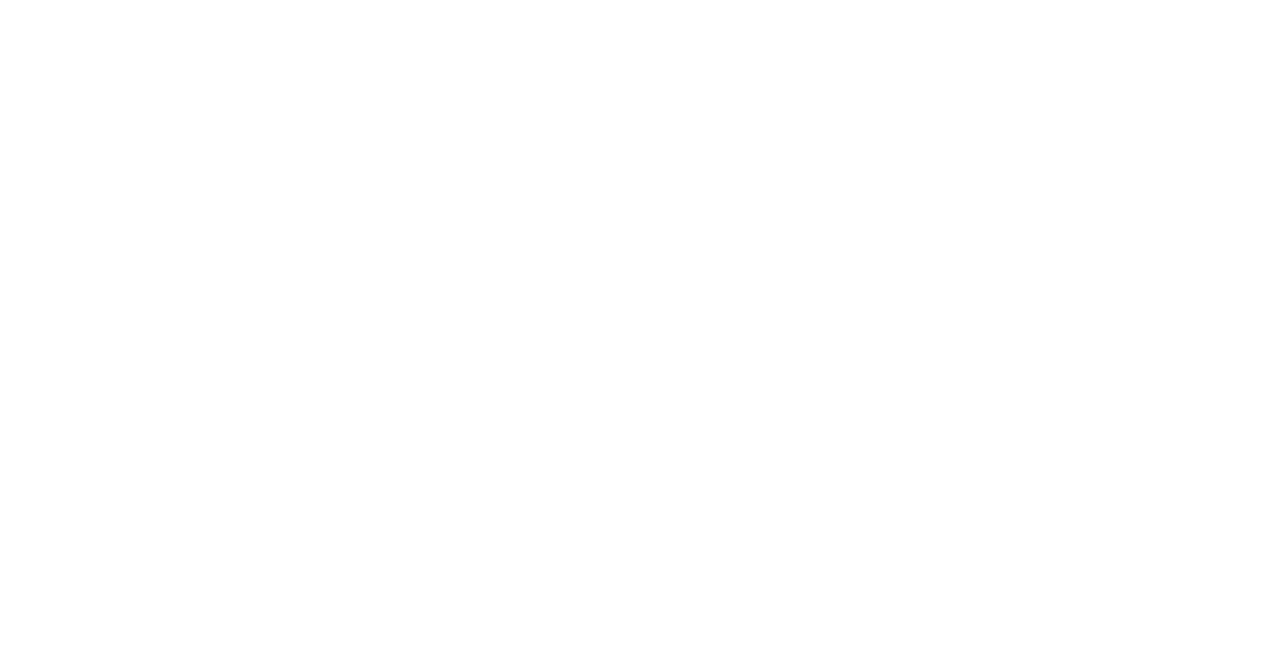
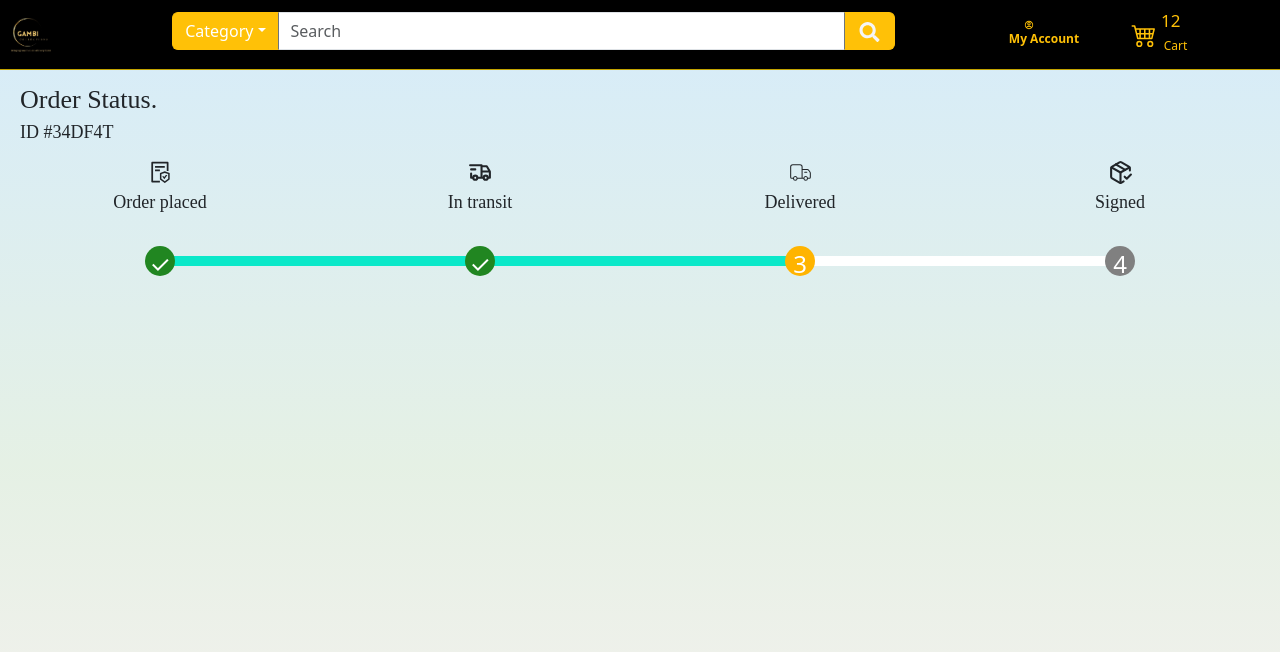
Before and after one commit to Red-stevo/Ecommerce, a React (Vite) app in the folder onshop/: page /home/user/order-status in a window 1280 px wide. Before the commit this address had no page. Shown: the top 652 px of the page. Built offline with nearby package versions, Linux system fonts and the light colour scheme.

Commit message:
Commit message >>>>> progress bar done <<<<<

```diff
--- a/onshop/src/App.jsx
+++ b/onshop/src/App.jsx
@@ -11,6 +11,7 @@
 import AllOrdersPage from "./IndexPage/AdminPages/OrdersPages/AllOrdersPage.jsx";
 import OrderDisplay from "./IndexPage/AdminPages/OrdersPages/OrderDisplay.jsx";
 import ProductsCart from "./IndexPage/Pages/UserCart/ProductsCart.jsx";
+import OrderStatus from "./IndexPage/Pages/OrderStatusPage/OrderStatus.jsx";
 
 const App = () => {
   return (
@@ -21,6 +22,7 @@
                   <Route path={"/home/products/:productsCategory"} element={<CategoricalProductsDisplay />}/>
                   <Route path={"/home/product/:productId"} element={<ProductDisplay />} />
                   <Route path={"/home/user/cart"} element={<ProductsCart />} />
+                  <Route path={"/home/user/order-status"} element={ <OrderStatus /> }/>
               </Route>
               <Route path={"/auth/login"} element={<LoginPage />} />
               <Route path={"/auth/registration"} element={<RegistrationPage />} />
--- a/onshop/src/IndexPage/Pages/OrderStatusPage/OrderStatus.jsx
+++ b/onshop/src/IndexPage/Pages/OrderStatusPage/OrderStatus.jsx
@@ -1,8 +1,100 @@
 import "./Styles/OrderStatus.css";
+import {AiOutlineFileProtect} from "react-icons/ai";
+import {TbTruckDelivery} from "react-icons/tb";
+import {CiDeliveryTruck} from "react-icons/ci";
+import {LuPackageCheck} from "react-icons/lu";
+import {useEffect, useRef, useState} from "react";
+
+const shippingStatus = {
+    OrderTrackingProducts : [
+        {productImageUrl:"https://external-content.duckduckgo.com/iu/?u=https%3A%2F%2Ftse1.mm.bing.net%2Fth%3Fid%3DOIP.WCCq2nZelTZuFIRbJF7AuAHaEK%26pid%3DApi&f=1&ipt=536de08d8441cea809d6267004fecd429bb7f1c6492547d25bf244e3d597bbdd&ipo=images",
+            productName:"J4 cactus jack sneakers", productPrice:2340.50},
+        {productImageUrl:"https://external-content.duckduckgo.com/iu/?u=https%3A%2F%2Ftse1.mm.bing.net%2Fth%3Fid%3DOIP.WCCq2nZelTZuFIRbJF7AuAHaEK%26pid%3DApi&f=1&ipt=536de08d8441cea809d6267004fecd429bb7f1c6492547d25bf244e3d597bbdd&ipo=images",
+            productName:"J4 cactus jack sneakers", productPrice:2340.50},
+        {productImageUrl:"https://external-content.duckduckgo.com/iu/?u=https%3A%2F%2Ftse1.mm.bing.net%2Fth%3Fid%3DOIP.WCCq2nZelTZuFIRbJF7AuAHaEK%26pid%3DApi&f=1&ipt=536de08d8441cea809d6267004fecd429bb7f1c6492547d25bf244e3d597bbdd&ipo=images",
+            productName:"J4 cactus jack sneakers", productPrice:2340.50},
+        {productImageUrl:"https://external-content.duckduckgo.com/iu/?u=https%3A%2F%2Ftse1.mm.bing.net%2Fth%3Fid%3DOIP.WCCq2nZelTZuFIRbJF7AuAHaEK%26pid%3DApi&f=1&ipt=536de08d8441cea809d6267004fecd429bb7f1c6492547d25bf244e3d597bbdd&ipo=images",
+            productName:"J4 cactus jack sneakers", productPrice:2340.50},
+        {productImageUrl:"https://external-content.duckduckgo.com/iu/?u=https%3A%2F%2Ftse1.mm.bing.net%2Fth%3Fid%3DOIP.WCCq2nZelTZuFIRbJF7AuAHaEK%26pid%3DApi&f=1&ipt=536de08d8441cea809d6267004fecd429bb7f1c6492547d25bf244e3d597bbdd&ipo=images",
+            productName:"J4 cactus jack sneakers", productPrice:2340.50},
+        {productImageUrl:"https://external-content.duckduckgo.com/iu/?u=https%3A%2F%2Ftse1.mm.bing.net%2Fth%3Fid%3DOIP.WCCq2nZelTZuFIRbJF7AuAHaEK%26pid%3DApi&f=1&ipt=536de08d8441cea809d6267004fecd429bb7f1c6492547d25bf244e3d597bbdd&ipo=images",
+            productName:"J4 cactus jack sneakers", productPrice:2340.50},
+        {productImageUrl:"https://external-content.duckduckgo.com/iu/?u=https%3A%2F%2Ftse1.mm.bing.net%2Fth%3Fid%3DOIP.WCCq2nZelTZuFIRbJF7AuAHaEK%26pid%3DApi&f=1&ipt=536de08d8441cea809d6267004fecd429bb7f1c6492547d25bf244e3d597bbdd&ipo=images",
+            productName:"J4 cactus jack sneakers", productPrice:2340.50},
+        {productImageUrl:"https://external-content.duckduckgo.com/iu/?u=https%3A%2F%2Ftse1.mm.bing.net%2Fth%3Fid%3DOIP.WCCq2nZelTZuFIRbJF7AuAHaEK%26pid%3DApi&f=1&ipt=536de08d8441cea809d6267004fecd429bb7f1c6492547d25bf244e3d597bbdd&ipo=images",
+            productName:"J4 cactus jack sneakers", productPrice:2340.50},
+    ],
+    orderId:"34DF4T",
+    status:2    // PLACED_ORDER DELIVERED  TRANSIT SIGNED
+};
+
+
+const statusList = [
+    { statusName:"Order placed", statusIcon:<AiOutlineFileProtect /> },
+    { statusName:"In transit", statusIcon:<TbTruckDelivery /> },
+    { statusName:"Delivered", statusIcon:<CiDeliveryTruck /> },
+    { statusName:"Signed", statusIcon:<LuPackageCheck /> },
+]
 
 const OrderStatus = () => {
+    const {orderId, status, OrderTrackingProducts} = shippingStatus;
+    const stepRef = useRef([]);
+    const [margins, setMargins] = useState({
+        marginsLeft:0,
+        marginRight:0,
+    });
+
+    const  calcProgressBarWidth = () => {
+        if(status >= statusList.length) return 100;
+        else return status / (statusList.length - 1)  * 100
+    }
+
+
+    useEffect(() => {
+        setMargins( {
+            marginsLeft:stepRef.current[0].offsetWidth/2,
+            marginRight: stepRef.current[statusList.length - 1].offsetWidth/2
+        });
+
+        console.log(margins)
+    }, [stepRef]);
+
+
     return (
-        <div>
+        <div className={"order-status-page"}>
+            <section className={"header-section"}>
+                <span className={"order-page-title"}>Order Status.</span>
+                <span className={"status-order-id"}>ID #{orderId}</span>
+            </section>
+
+            <section className={"order-steps"}>
+                {statusList && statusList.map(({statusName, statusIcon}, index) => (
+                    <div className={"order-status-step"} key={index}
+                        ref={ (el) => (stepRef.current[index] = el)}>
+                        <span className={"status-icon"}>{statusIcon}</span>
+                        <span className={"status-page-name"}>{statusName}</span>
+                        <span className={`status-index ${index === status && " active "}
+                        ${index < status && " done " } ${index > status && " in-line "}`}>
+                            {status && status > index ? <>&#10003;</> : index + 1 }
+                        </span>
+                    </div>
+                ))}
+
+
+                <div className={"order-progress"}
+                     style={{
+                         width:`calc(100% - ${margins.marginsLeft + margins.marginRight}px)`,
+                         marginLeft:`${margins.marginsLeft}px`,
+                         marginRight:`${margins.marginRight}px`
+                     }}>
+
+                    <div className={"order-progress-bar"}
+                         style={{
+                             width:`${calcProgressBarWidth()}%`,
+                    }}/>
+
+                </div>
+            </section>
 
         </div>
     );
--- a/onshop/src/IndexPage/Pages/OrderStatusPage/Styles/OrderStatus.css
+++ b/onshop/src/IndexPage/Pages/OrderStatusPage/Styles/OrderStatus.css
@@ -0,0 +1,93 @@
+.order-status-page {
+    width: 100%;
+    min-height: 100vh;
+}
+
+.header-section {
+    width: 100%;
+    height: fit-content;
+    padding: 10px 10px 0 20px;
+    display: flex;
+    flex-direction: column;
+}
+
+.order-page-title {
+    font-family: Montserrat Montserr sans-serif;
+    font-weight: 500;
+    font-size: 26px;
+}
+
+.status-order-id {
+    font-family: Montserrat Montserr sans-serif;
+    font-weight: 400;
+    font-size: 18px;
+}
+
+
+.order-steps {
+    position: relative;
+    width: 100%;
+    display: flex;
+    flex-direction: row;
+    justify-content: space-evenly;
+}
+
+
+.order-status-step {
+    width: 100%;
+    display: flex;
+    flex-direction: column;
+    padding: 5px;
+    align-items: center;
+}
+
+
+.status-icon {
+    font-size: 25px;
+    font-family: Montserr Montserrat Monospaced sans-serif;
+}
+
+.status-page-name {
+    font-size: 18px;
+    font-family: Montserrat sans-serif;
+}
+
+.status-index {
+    margin-top: 30px;
+    width:  30px;
+    height: 30px;
+    display: flex;
+    justify-content: center;
+    align-content: center;
+    border-radius: 50%;
+    font-size: 24px;
+    color: white;
+    z-index: 10;
+}
+
+.in-line {
+    background-color: grey;
+}
+
+
+.active {
+    background-color: #ffb400;
+}
+
+.done {
+    background-color: #218621;
+}
+
+
+.order-progress {
+    position: absolute;
+    height: 10px;
+    top: 110px;
+    background-color: white;
+}
+
+
+.order-progress-bar {
+    height: 100%;
+    background-color: #0be8c9;
+}
```
